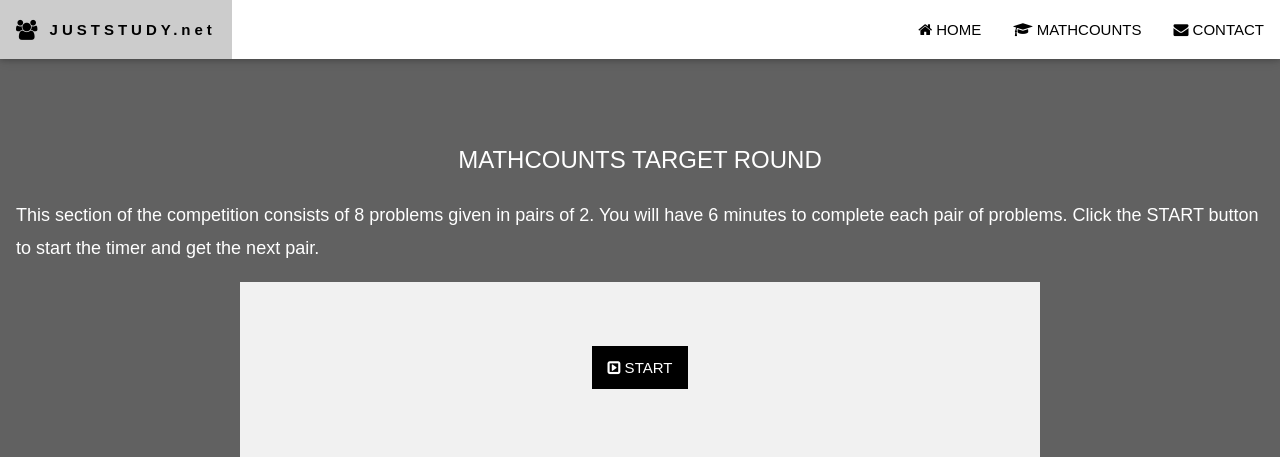
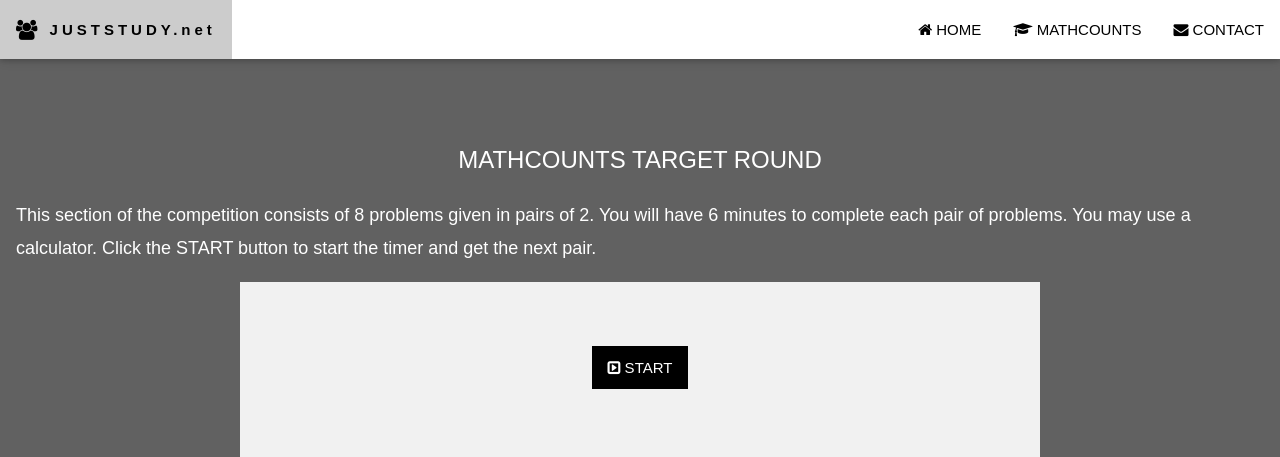
Before and after one commit to valxin/juststudy, a Flask app: template static/template/target_round.html in a window 1280 px wide. Shown: the top 457 px of the page. Run offline with Flask 3, Linux system fonts and the light colour scheme; the template is opened without the code that fills it, so the values that code supplies are empty; some libraries are stand-ins or nearby versions.

Commit message:
target images

```diff
--- a/static/template/target_round.html
+++ b/static/template/target_round.html
@@ -62,7 +62,7 @@ body, html {
 <div class="w3-container w3-dark-grey" style="padding:128px 16px" id="pricing">
   <h3 class="w3-center">MATHCOUNTS TARGET ROUND</h3>
   <p class="w3-large">
-    This section of the competition consists of 8 problems given in pairs of 2. You will have 6 minutes to complete each pair of problems.
+    This section of the competition consists of 8 problems given in pairs of 2. You will have 6 minutes to complete each pair of problems. You may use a calculator.
     Click the START button to start the timer and get the next pair.
   </p>
 
```
Also changed, not shown: static/images/2023/2023-chapter-target-4.png (added), static/images/2023/2023-chapter-target-7.png (added), static/images/2023/2023-state-target-4.png (added), static/images/2023/2023-state-target-6.png (added), static/images/2023/2023-state-target-7.png (added).
